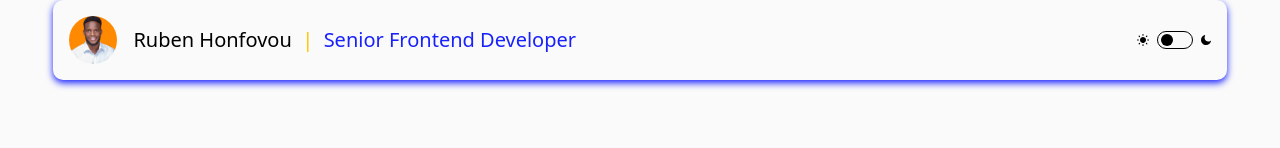
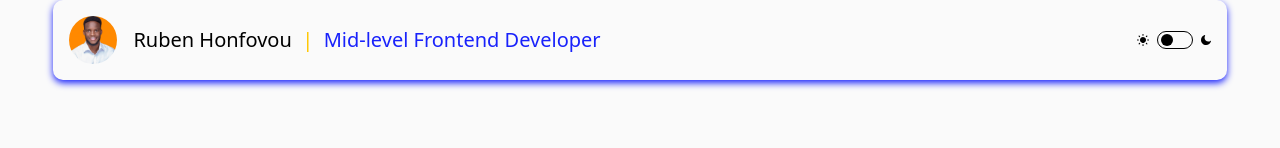
Before and after one commit to ruben-senpai11/ruben-interview, a Vue app: page / in a window 1280 px wide. Shown: the top 148 px of the page. Built offline with nearby package versions, Linux system fonts and the light colour scheme.

Commit message:
updated label

```diff
--- a/src/components/Header.vue
+++ b/src/components/Header.vue
@@ -17,7 +17,7 @@ const props = defineProps<{
           <p class="m-0 p-0 d-flex align-items-center flex-wrap text-wrap ">
             {{ name }}
             <span class="m-0 p-0 orange text-wrap "> &nbsp;&nbsp;| &nbsp;</span>
-            <span class="m-0 p-0 primary text-wrap ">Senior Frontend Developer</span>
+            <span class="m-0 p-0 primary text-wrap ">Mid-level Frontend Developer</span>
           </p>
         </a>
         <ThemeMode />
```
